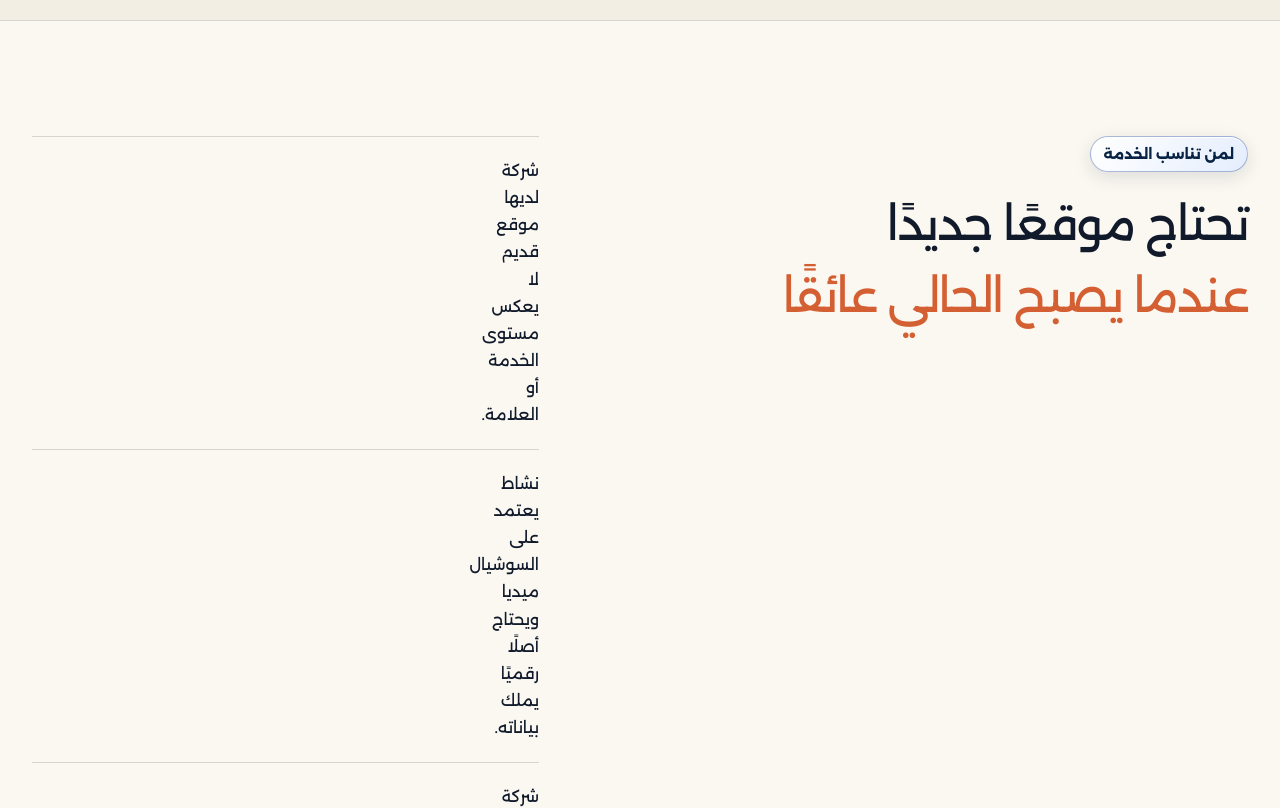
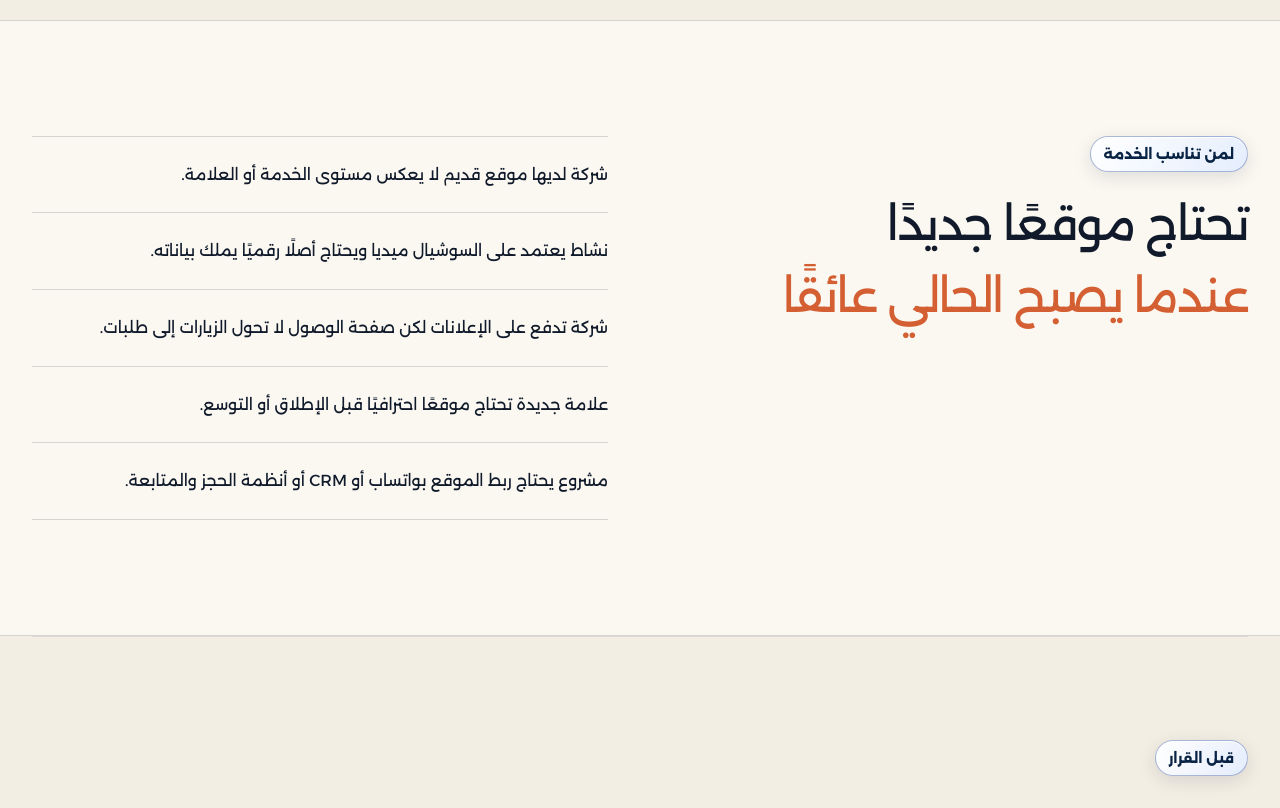
Before and after one commit to mohammedrashad2011-ui/Dewank-2026-website, a Next.js app: page /website-design in a window 1280 px wide. Shown: the part 7820-8628 px from the top of the page. Built offline with nearby package versions, Linux system fonts and the light colour scheme; no server answers.

Commit message:
Fix broken text-only fit list layout on Arabic and English website pages

```diff
--- a/app/(ar)/website-design/website-design-refinement.css
+++ b/app/(ar)/website-design/website-design-refinement.css
@@ -15,3 +15,29 @@
 @media(prefers-reduced-motion:reduce){.wd-path-grid article{transition:none}}
 
 .wd-path-grid .wd-path-facts{margin:0 0 22px;padding:0 18px 0 0;list-style:disc;color:rgba(16,26,43,.7);font-size:14px;line-height:1.8}.wd-path-grid .wd-path-facts li{margin:4px 0}
+
+
+/* Website Design: the fit list has text-only rows, not counter + text rows.
+   Shared by AR and EN so neither language collapses into a 32px column. */
+.wd-page .wd-fit-layout {
+  grid-template-columns: minmax(0, 1fr) minmax(0, 1fr);
+  gap: clamp(2rem, 5vw, 5rem);
+}
+.wd-page .wd-fit-layout > div,
+.wd-page .wd-fit-list { min-width: 0; }
+.wd-page .wd-fit-list p {
+  display: block;
+  grid-template-columns: none;
+  min-width: 0;
+  margin: 0;
+  padding: clamp(1rem, 1.8vw, 1.5rem) 0;
+  font-size: clamp(1rem, 1.25vw, 1.18rem);
+  line-height: 1.85;
+  overflow-wrap: break-word;
+}
+@media (max-width: 900px) {
+  .wd-page .wd-fit-layout {
+    grid-template-columns: minmax(0, 1fr);
+    gap: 2rem;
+  }
+}
```
